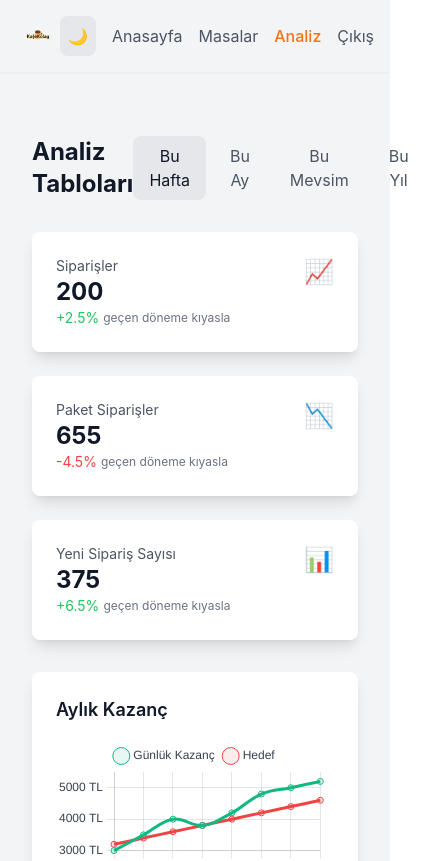
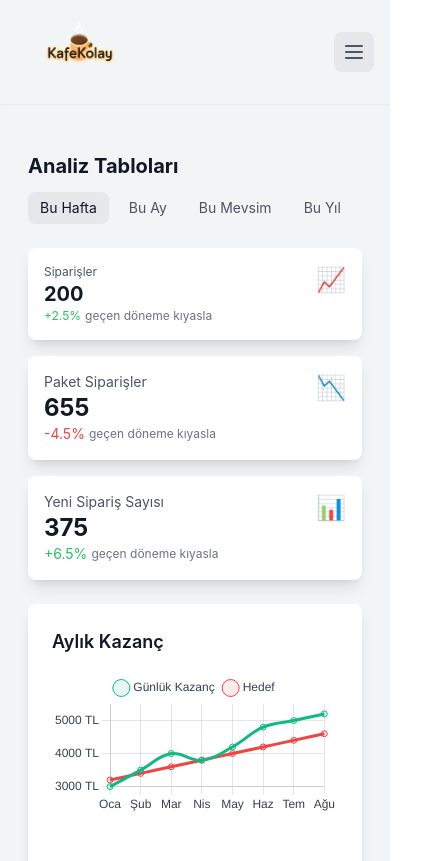
Before and after one commit to ibrahimsezer/kafekolay, a React (Create React App) app: page /analytics in a window 390 px wide. Shown: the top 861 px of the page, 425 px wide, since content can reach past the window. Built offline with nearby package versions, Linux system fonts and the light colour scheme; no server answers; sample sign-in values are in the browser's storage.

Commit message:
Updated Mobile Responsive UI

```diff
--- a/src/components/Navbar.js
+++ b/src/components/Navbar.js
@@ -1,4 +1,4 @@
-import React from 'react';
+import React, { useState } from 'react';
 import { NavLink } from 'react-router-dom';
 import { useNavigate } from 'react-router-dom';
 import { auth } from '../firebase';
@@ -18,6 +18,12 @@ const Navbar = () => {
     }
   };
 
+  const [isMenuOpen, setIsMenuOpen] = useState(false);
+
+  const toggleMenu = () => {
+    setIsMenuOpen(!isMenuOpen);
+  };
+
   return (
     <nav className="bg-gray-100 dark:bg-gray-800 p-4 shadow-sm transition-colors duration-200">
       <div className="container mx-auto flex justify-between items-center">
@@ -25,7 +31,23 @@ const Navbar = () => {
           <img src={logo} alt="KafeKolay Logo" className="w-32 h-18" />
         </NavLink>
 
-        <div className="flex items-center space-x-4">
+        {/* Mobile menu button */}
+        <button
+          className="md:hidden p-2 rounded-lg bg-gray-200 dark:bg-gray-700 text-gray-600 dark:text-gray-300 hover:bg-gray-300 dark:hover:bg-gray-600 transition-colors duration-200"
+          onClick={toggleMenu}
+          aria-label="Toggle menu"
+        >
+          <svg className="w-6 h-6" fill="none" stroke="currentColor" viewBox="0 0 24 24" xmlns="http://www.w3.org/2000/svg">
+            {isMenuOpen ? (
+              <path strokeLinecap="round" strokeLinejoin="round" strokeWidth={2} d="M6 18L18 6M6 6l12 12" />
+            ) : (
+              <path strokeLinecap="round" strokeLinejoin="round" strokeWidth={2} d="M4 6h16M4 12h16M4 18h16" />
+            )}
+          </svg>
+        </button>
+
+        {/* Desktop navigation */}
+        <div className="hidden md:flex items-center space-x-4">
           <button
             onClick={toggleTheme}
             className="p-2 rounded-lg bg-gray-200 dark:bg-gray-700 text-gray-600 dark:text-gray-300 hover:bg-gray-300 dark:hover:bg-gray-600 transition-colors duration-200"
@@ -89,6 +111,84 @@ const Navbar = () => {
             </>
           )}
         </div>
+
+        {/* Mobile navigation */}
+        {isMenuOpen && (
+          <div className="md:hidden absolute top-16 right-4 left-4 z-50 bg-white dark:bg-gray-800 shadow-lg rounded-lg p-4 mt-2 transition-all duration-200">
+            <div className="flex flex-col space-y-3">
+              <button
+                onClick={toggleTheme}
+                className="p-2 rounded-lg bg-gray-200 dark:bg-gray-700 text-gray-600 dark:text-gray-300 hover:bg-gray-300 dark:hover:bg-gray-600 transition-colors duration-200 self-start"
+                aria-label="Toggle theme"
+              >
+                {isDark ? '🌞' : '🌙'}
+              </button>
+              {!auth.currentUser ? (
+                // Show these links only when user is not authenticated
+                <>
+                  <NavLink
+                    to="/login"
+                    className={({ isActive }) =>
+                      isActive ? "text-orange-500 font-medium p-2" : "text-gray-600 dark:text-gray-300 hover:text-orange-500 transition-colors duration-200 p-2"
+                    }
+                    onClick={() => setIsMenuOpen(false)}
+                  >
+                    Login
+                  </NavLink>
+                  <NavLink
+                    to="/register"
+                    className={({ isActive }) =>
+                      isActive ? "text-orange-500 font-medium p-2" : "text-gray-600 dark:text-gray-300 hover:text-orange-500 transition-colors duration-200 p-2"
+                    }
+                    onClick={() => setIsMenuOpen(false)}
+                  >
+                    Register
+                  </NavLink>
+                </>
+              ) : (
+                // Show these links only when user is authenticated
+                <>
+                  <NavLink
+                    to="/dashboard"
+                    className={({ isActive }) =>
+                      isActive ? "text-orange-500 font-medium p-2" : "text-gray-600 dark:text-gray-300 hover:text-orange-500 transition-colors duration-200 p-2"
+                    }
+                    onClick={() => setIsMenuOpen(false)}
+                  >
+                    Anasayfa
+                  </NavLink>
+                  <NavLink
+                    to="/tables"
+                    className={({ isActive }) =>
+                      isActive ? "text-orange-500 font-medium p-2" : "text-gray-600 dark:text-gray-300 hover:text-orange-500 transition-colors duration-200 p-2"
+                    }
+                    onClick={() => setIsMenuOpen(false)}
+                  >
+                    Masalar
+                  </NavLink>
+                  <NavLink
+                    to="/analytics"
+                    className={({ isActive }) =>
+                      isActive ? "text-orange-500 font-medium p-2" : "text-gray-600 dark:text-gray-300 hover:text-orange-500 transition-colors duration-200 p-2"
+                    }
+                    onClick={() => setIsMenuOpen(false)}
+                  >
+                    Analiz
+                  </NavLink>
+                  <button
+                    onClick={() => {
+                      handleLogout();
+                      setIsMenuOpen(false);
+                    }}
+                    className="text-gray-600 dark:text-gray-300 hover:text-orange-500 transition-colors duration-200 p-2 text-left"
+                  >
+                    Çıkış
+                  </button>
+                </>
+              )}
+            </div>
+          </div>
+        )}
       </div>
     </nav>
   );
--- a/src/components/TableCard.js
+++ b/src/components/TableCard.js
@@ -58,17 +58,17 @@ const TableCard = ({ tableNumber, orders = [], onAddOrder, menuItems = [] }) =>
     setShowPaymentModal(false);
   };
   return (
-    <div className="bg-white dark:bg-gray-800 shadow-md rounded-lg p-4 relative transition-all duration-200 hover:shadow-lg">
-      <div className="flex justify-between items-center mb-4">
-        <h3 className="text-lg font-bold text-gray-700 dark:text-gray-200">Masa {tableNumber}</h3>
-        <div className="flex space-x-2">
-          <Button onClick={() => setShowModal(true)} className="text-sm px-3 py-1">
+    <div className="bg-white dark:bg-gray-800 shadow-md rounded-lg p-3 sm:p-4 relative transition-all duration-200 hover:shadow-lg">
+      <div className="flex flex-col sm:flex-row justify-between items-start sm:items-center mb-3 sm:mb-4 gap-2 sm:gap-0">
+        <h3 className="text-base sm:text-lg font-bold text-gray-700 dark:text-gray-200">Masa {tableNumber}</h3>
+        <div className="flex flex-wrap gap-2 w-full sm:w-auto">
+          <Button onClick={() => setShowModal(true)} className="text-xs sm:text-sm px-2 sm:px-3 py-1 flex-grow sm:flex-grow-0">
             + Ürün Ekle
           </Button>
           {orders.length > 0 && (
             <Button
               onClick={() => setShowPaymentModal(true)}
-              className="text-sm px-3 py-1 bg-green-500 hover:bg-green-600"
+              className="text-xs sm:text-sm px-2 sm:px-3 py-1 bg-green-500 hover:bg-green-600 flex-grow sm:flex-grow-0"
             >
               Ödeme
             </Button>
--- a/src/pages/Analytics.js
+++ b/src/pages/Analytics.js
@@ -124,19 +124,19 @@ const Analytics = () => {
     <motion.div
       initial={{ opacity: 0 }}
       animate={{ opacity: 1 }}
-      className="container mx-auto py-8 px-4"
+      className="container mx-auto py-4 sm:py-6 md:py-8 px-3 sm:px-4"
     >
       {/* Date Range Filter */}
-      <div className="flex justify-between items-center mb-8">
-        <h1 className={`text-2xl font-bold ${isDark ? 'text-white' : 'text-gray-900'}`}>
+      <div className="flex flex-col sm:flex-row justify-between items-start sm:items-center mb-6 sm:mb-8 gap-3 sm:gap-0">
+        <h1 className={`text-xl sm:text-2xl font-bold ${isDark ? 'text-white' : 'text-gray-900'}`}>
           Analiz Tabloları
         </h1>
-        <div className="flex space-x-2">
+        <div className="flex flex-wrap gap-2">
           {dateRanges.map(({ value, label }) => (
             <button
               key={value}
               onClick={() => handleDateRangeChange(value)}
-              className={`px-4 py-2 rounded-lg transition-all duration-200 ${dateRange === value
+              className={`px-3 sm:px-4 py-1.5 sm:py-2 text-sm rounded-lg transition-all duration-200 ${dateRange === value
                 ? (isDark ? 'bg-gray-700 text-white' : 'bg-gray-200 text-gray-900')
                 : (isDark ? 'text-gray-400 hover:bg-gray-700' : 'text-gray-600 hover:bg-gray-100')}`}
             >
@@ -146,18 +146,18 @@ const Analytics = () => {
         </div>
       </div>
 
-      <div className="grid grid-cols-1 md:grid-cols-3 gap-6 mb-8">
+      <div className="grid grid-cols-1 sm:grid-cols-2 md:grid-cols-3 gap-4 sm:gap-6 mb-6 sm:mb-8">
         {/* Siparişler Card */}
         <motion.div
           initial={{ y: 20, opacity: 0 }}
           animate={{ y: 0, opacity: 1 }}
           transition={{ duration: 0.3 }}
-          className={`${isDark ? 'bg-gray-800' : 'bg-white'} p-6 rounded-lg shadow-lg transform transition-all duration-200 hover:scale-105`}
+          className={`${isDark ? 'bg-gray-800' : 'bg-white'} p-4 sm:p-6 rounded-lg shadow-lg transform transition-all duration-200 hover:scale-105`}
         >
           <div className="flex justify-between items-start">
             <div>
-              <p className={`text-sm ${isDark ? 'text-gray-400' : 'text-gray-600'}`}>Siparişler</p>
-              <h3 className={`text-2xl font-bold ${isDark ? 'text-white' : 'text-gray-900'}`}>
+              <p className={`text-xs sm:text-sm ${isDark ? 'text-gray-400' : 'text-gray-600'}`}>Siparişler</p>
+              <h3 className={`text-xl sm:text-2xl font-bold ${isDark ? 'text-white' : 'text-gray-900'}`}>
                 <motion.span
                   initial={{ opacity: 0 }}
                   animate={{ opacity: 1 }}
@@ -167,7 +167,7 @@ const Analytics = () => {
                 </motion.span>
               </h3>
               <div className="flex items-center space-x-1">
-                <span className="text-green-500 text-sm">+2.5%</span>
+                <span className="text-green-500 text-xs sm:text-sm">+2.5%</span>
                 <span className={`text-xs ${isDark ? 'text-gray-400' : 'text-gray-500'}`}>geçen döneme kıyasla</span>
               </div>
             </div>
@@ -180,7 +180,7 @@ const Analytics = () => {
           initial={{ y: 20, opacity: 0 }}
           animate={{ y: 0, opacity: 1 }}
           transition={{ duration: 0.3, delay: 0.1 }}
-          className={`${isDark ? 'bg-gray-800' : 'bg-white'} p-6 rounded-lg shadow-lg transform transition-all duration-200 hover:scale-105`}
+          className={`${isDark ? 'bg-gray-800' : 'bg-white'} p-4 sm:p-6 rounded-lg shadow-lg transform transition-all duration-200 hover:scale-105`}
         >
           <div className="flex justify-between items-start">
             <div>
@@ -208,7 +208,7 @@ const Analytics = () => {
           initial={{ y: 20, opacity: 0 }}
           animate={{ y: 0, opacity: 1 }}
           transition={{ duration: 0.3, delay: 0.2 }}
-          className={`${isDark ? 'bg-gray-800' : 'bg-white'} p-6 rounded-lg shadow-lg transform transition-all duration-200 hover:scale-105`}
+          className={`${isDark ? 'bg-gray-800' : 'bg-white'} p-4 sm:p-6 rounded-lg shadow-lg transform transition-all duration-200 hover:scale-105`}
         >
           <div className="flex justify-between items-start">
             <div>
--- a/src/pages/Dashboard.js
+++ b/src/pages/Dashboard.js
@@ -371,10 +371,10 @@ const Dashboard = () => {
         transition={{ duration: 0.5, delay: 0.2 }}
         className={`shadow-md rounded-md p-6 ${isDark ? 'bg-gray-800' : 'bg-white'}`}
       >
-        <div className="flex flex-col md:flex-row justify-between items-center mb-6">
-          <h2 className={`text-xl font-medium mb-4 md:mb-0 ${isDark ? 'text-gray-200' : 'text-gray-700'}`}>Menü Listesi</h2>
+        <div className="flex flex-col sm:flex-row justify-between items-start sm:items-center mb-4 sm:mb-6">
+          <h2 className={`text-lg sm:text-xl font-medium mb-3 sm:mb-0 ${isDark ? 'text-gray-200' : 'text-gray-700'}`}>Menü Listesi</h2>
 
-          <div className="flex flex-col md:flex-row space-y-2 md:space-y-0 md:space-x-4 w-full md:w-auto">
+          <div className="flex flex-col sm:flex-row space-y-2 sm:space-y-0 sm:space-x-4 w-full sm:w-auto">
             <input
               type="text"
               placeholder="Ürün ara..."
@@ -405,43 +405,43 @@ const Dashboard = () => {
                   initial={{ opacity: 0, y: 20 }}
                   animate={{ opacity: 1, y: 0 }}
                   exit={{ opacity: 0, y: -20 }}
-                  whileHover={{ scale: 1.02 }}
-                  className="flex items-center justify-between p-4 border rounded-lg hover:bg-orange-50 dark:hover:bg-gray-700 transition-all duration-300 relative overflow-hidden"
+                  whileHover={{ scale: 1.01 }}
+                  className="flex flex-col sm:flex-row items-start sm:items-center justify-between p-3 sm:p-4 border rounded-lg hover:bg-orange-50 dark:hover:bg-gray-700 transition-all duration-300 relative overflow-hidden gap-3"
                 >
-                  <div className="flex items-center space-x-4">
+                  <div className="flex items-center space-x-3 w-full sm:w-auto">
                     {item.image && (
                       <img
                         src={item.image}
                         alt={item.name}
-                        className="w-16 h-16 object-cover rounded-lg shadow-md transition-transform duration-300 hover:scale-110"
+                        className="w-14 h-14 sm:w-16 sm:h-16 object-cover rounded-lg shadow-md transition-transform duration-300 hover:scale-110"
                         onError={(e) => e.target.src = 'placeholder.jpg'}
                       />
                     )}
                     <div>
                       <div className="flex items-center space-x-2">
-                        <h3 className={`font-medium ${isDark ? 'text-gray-200' : 'text-gray-600'}`}>{item.name}</h3>
+                        <h3 className={`font-medium text-sm sm:text-base ${isDark ? 'text-gray-200' : 'text-gray-600'}`}>{item.name}</h3>
                       </div>
-                      <p className={`text-sm ${isDark ? 'text-gray-400' : 'text-gray-600'}`}>{item.category}</p>
-                      <p className={`text-sm ${isDark ? 'text-gray-400' : 'text-gray-600'}`}>{item.description}</p>
+                      <p className={`text-xs sm:text-sm ${isDark ? 'text-gray-400' : 'text-gray-600'}`}>{item.category}</p>
+                      <p className={`text-xs sm:text-sm ${isDark ? 'text-gray-400' : 'text-gray-600'}`}>{item.description}</p>
                     </div>
                   </div>
-                  <div className="flex items-center space-x-4">
-                    <div className="text-right">
-                      <p className={`font-medium ${isDark ? 'text-gray-200' : 'text-gray-600'}`}>{item.price} TL</p>
-                      <p className={`text-sm ${getStockStatus(item.stock)}`}>
+                  <div className="flex items-center justify-between sm:justify-end w-full sm:w-auto space-x-3 sm:space-x-4">
+                    <div className="text-left sm:text-right">
+                      <p className={`font-medium text-sm sm:text-base ${isDark ? 'text-gray-200' : 'text-gray-600'}`}>{item.price} TL</p>
+                      <p className={`text-xs sm:text-sm ${getStockStatus(item.stock)}`}>
                         Stok: {item.stock}
                       </p>
                     </div>
                     <div className="flex space-x-2">
                       <button
                         onClick={() => handleEditItem(item)}
-                        className="p-2 text-blue-600 hover:bg-blue-50 rounded transition-colors duration-300"
+                        className="p-1 sm:p-2 text-xs sm:text-sm text-blue-600 hover:bg-blue-50 rounded transition-colors duration-300"
                       >
                         Düzenle
                       </button>
                       <button
                         onClick={() => handleDeleteItem(item.id)}
-                        className="p-2 text-red-600 hover:bg-red-50 rounded transition-colors duration-300"
+                        className="p-1 sm:p-2 text-xs sm:text-sm text-red-600 hover:bg-red-50 rounded transition-colors duration-300"
                       >
                         Sil
                       </button>
--- a/src/pages/Tables.js
+++ b/src/pages/Tables.js
@@ -83,21 +83,21 @@ const Tables = () => {
 
 
   return (
-    <div className="container mx-auto py-8 px-4">
-      <div className="flex justify-between items-center mb-6">
+    <div className="container mx-auto py-4 sm:py-6 md:py-8 px-3 sm:px-4">
+      <div className="flex flex-col sm:flex-row justify-between items-start sm:items-center mb-4 sm:mb-6 gap-3 sm:gap-0">
         <div>
-          <h1 className="text-2xl font-bold text-gray-700 dark:text-gray-200">Masa Takibi</h1>
-          <p className="text-sm text-gray-500 dark:text-gray-400 mt-1">
+          <h1 className="text-xl sm:text-2xl font-bold text-gray-700 dark:text-gray-200">Masa Takibi</h1>
+          <p className="text-xs sm:text-sm text-gray-500 dark:text-gray-400 mt-1">
             Toplam {tables.length} masa | {tables.reduce((acc, table) => acc + table.orders.length, 0)} aktif sipariş
           </p>
         </div>
-        <Button onClick={handleAddTable} className="flex items-center space-x-2">
+        <Button onClick={handleAddTable} className="flex items-center space-x-2 text-sm sm:text-base">
           <span>+</span>
           <span>Yeni Masa Ekle</span>
         </Button>
       </div>
 
-      <div className="grid grid-cols-1 md:grid-cols-2 lg:grid-cols-3 xl:grid-cols-4 gap-6">
+      <div className="grid grid-cols-1 sm:grid-cols-2 lg:grid-cols-3 xl:grid-cols-4 gap-4 sm:gap-6">
         {tables.map(table => (
           <TableCard
             key={table.id}
```
